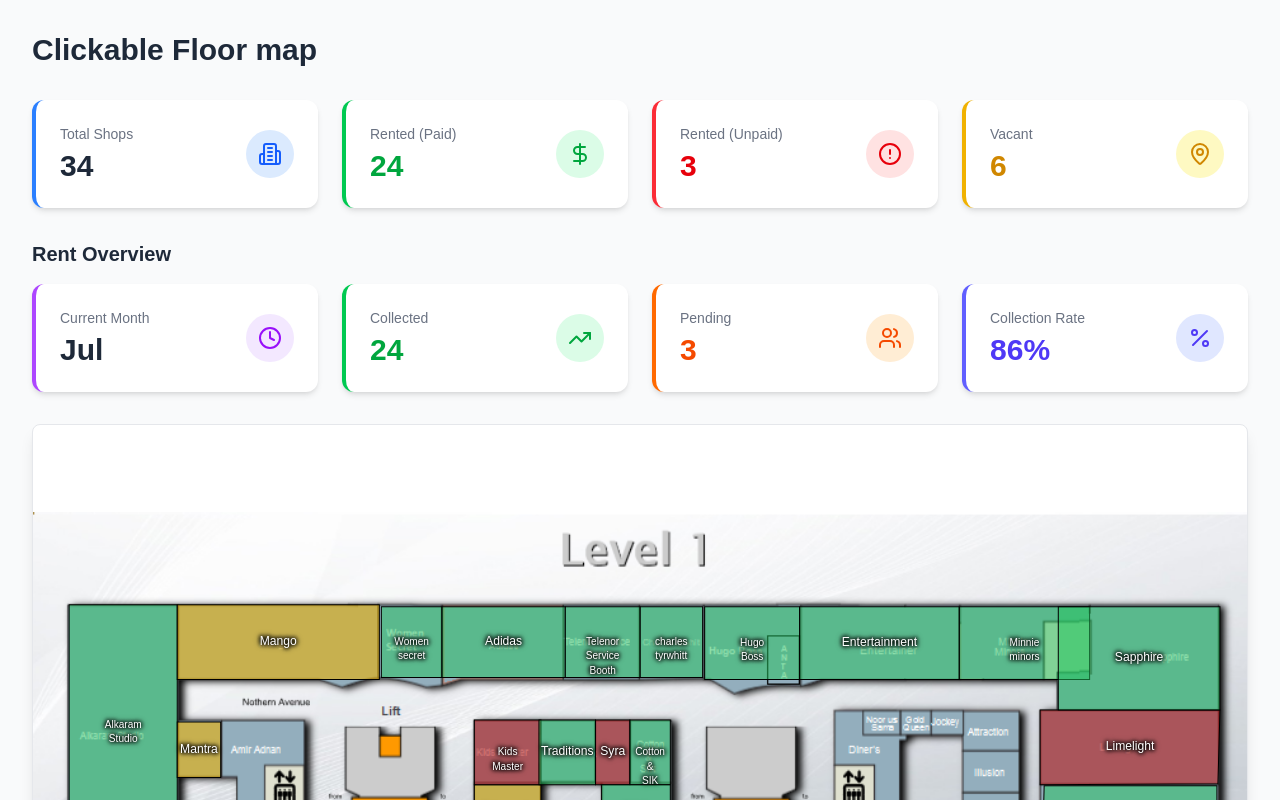
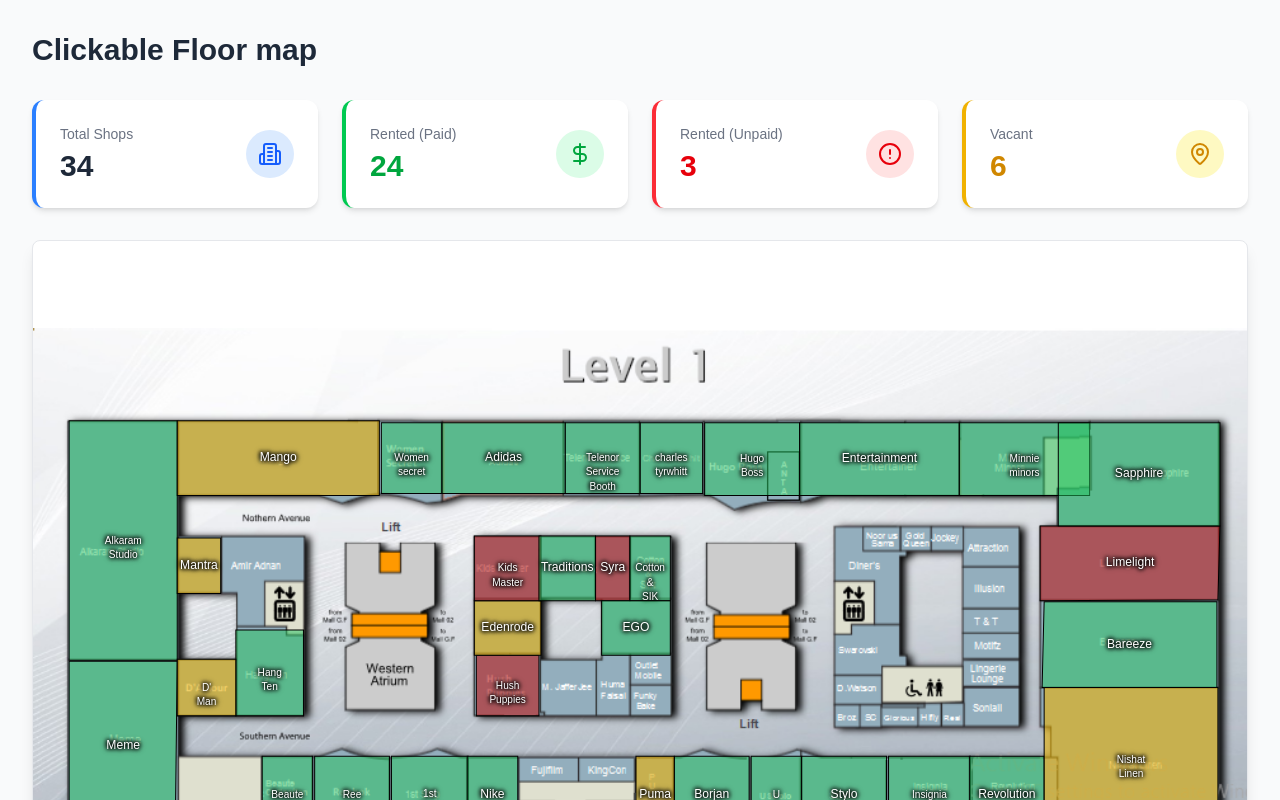
Before and after one commit to umairarshad-dev/Clickable-Floor-map, a Next.js app: page / in a window 1280 px wide. Shown: the top 800 px of the page. Built offline with nearby package versions, Linux system fonts and the light colour scheme.

Commit message:
Remove Rent Overview section and clean up unused imports

```diff
--- a/src/app/page.tsx
+++ b/src/app/page.tsx
@@ -4,7 +4,7 @@
 import Image from 'next/image';
 import ShopModal from '@/components/ShopModal';
 import { Shop } from '../components/types';
-import { Building2, Users, DollarSign, TrendingUp, Clock, AlertCircle, Percent, MapPin } from 'lucide-react';
+import { Building2, Users, DollarSign, AlertCircle, MapPin } from 'lucide-react';
 
 const SHOPS: Shop[] = [
 	{
@@ -549,67 +549,6 @@
 					</div>
 				</div>
 
-				{/* Rent Overview Section */}
-				<div className="mb-8">
-					<h2 className="text-xl font-semibold text-gray-800 mb-4">Rent Overview</h2>
-					<div className="grid grid-cols-1 md:grid-cols-2 lg:grid-cols-4 gap-6">
-						<div className="bg-white rounded-xl shadow-md p-6 border-l-4 border-purple-500 hover:shadow-lg transition-shadow">
-							<div className="flex items-center justify-between">
-								<div>
-									<p className="text-sm text-gray-500 mb-1">Current Month</p>
-									<p className="text-3xl font-bold text-gray-800">
-										{new Date().toLocaleString('default', { month: 'short' })}
-									</p>
-								</div>
-								<div className="bg-purple-100 p-3 rounded-full">
-									<Clock className="w-6 h-6 text-purple-600" />
-								</div>
-							</div>
-						</div>
-
-						<div className="bg-white rounded-xl shadow-md p-6 border-l-4 border-green-500 hover:shadow-lg transition-shadow">
-							<div className="flex items-center justify-between">
-								<div>
-									<p className="text-sm text-gray-500 mb-1">Collected</p>
-									<p className="text-3xl font-bold text-green-600">
-										{SHOPS.filter((s) => s.status === 'rented' && s.rentStatus === 'paid').length}
-									</p>
-								</div>
-								<div className="bg-green-100 p-3 rounded-full">
-									<TrendingUp className="w-6 h-6 text-green-600" />
-								</div>
-							</div>
-						</div>
-
-						<div className="bg-white rounded-xl shadow-md p-6 border-l-4 border-orange-500 hover:shadow-lg transition-shadow">
-							<div className="flex items-center justify-between">
-								<div>
-									<p className="text-sm text-gray-500 mb-1">Pending</p>
-									<p className="text-3xl font-bold text-orange-600">
-										{SHOPS.filter((s) => s.status === 'rented' && s.rentStatus === 'unpaid').length}
-									</p>
-								</div>
-								<div className="bg-orange-100 p-3 rounded-full">
-									<Users className="w-6 h-6 text-orange-600" />
-								</div>
-							</div>
-						</div>
-
-						<div className="bg-white rounded-xl shadow-md p-6 border-l-4 border-indigo-500 hover:shadow-lg transition-shadow">
-							<div className="flex items-center justify-between">
-								<div>
-									<p className="text-sm text-gray-500 mb-1">Collection Rate</p>
-									<p className="text-3xl font-bold text-indigo-600">
-										{Math.round((SHOPS.filter((s) => s.status === 'rented' && s.rentStatus === 'paid').length / SHOPS.filter((s) => s.status === 'rented').length) * 100) || 0}%
-									</p>
-								</div>
-								<div className="bg-indigo-100 p-3 rounded-full">
-									<Percent className="w-6 h-6 text-indigo-600" />
-								</div>
-							</div>
-						</div>
-					</div>
-				</div>
 
 				<div
 					ref={containerRef}
```
